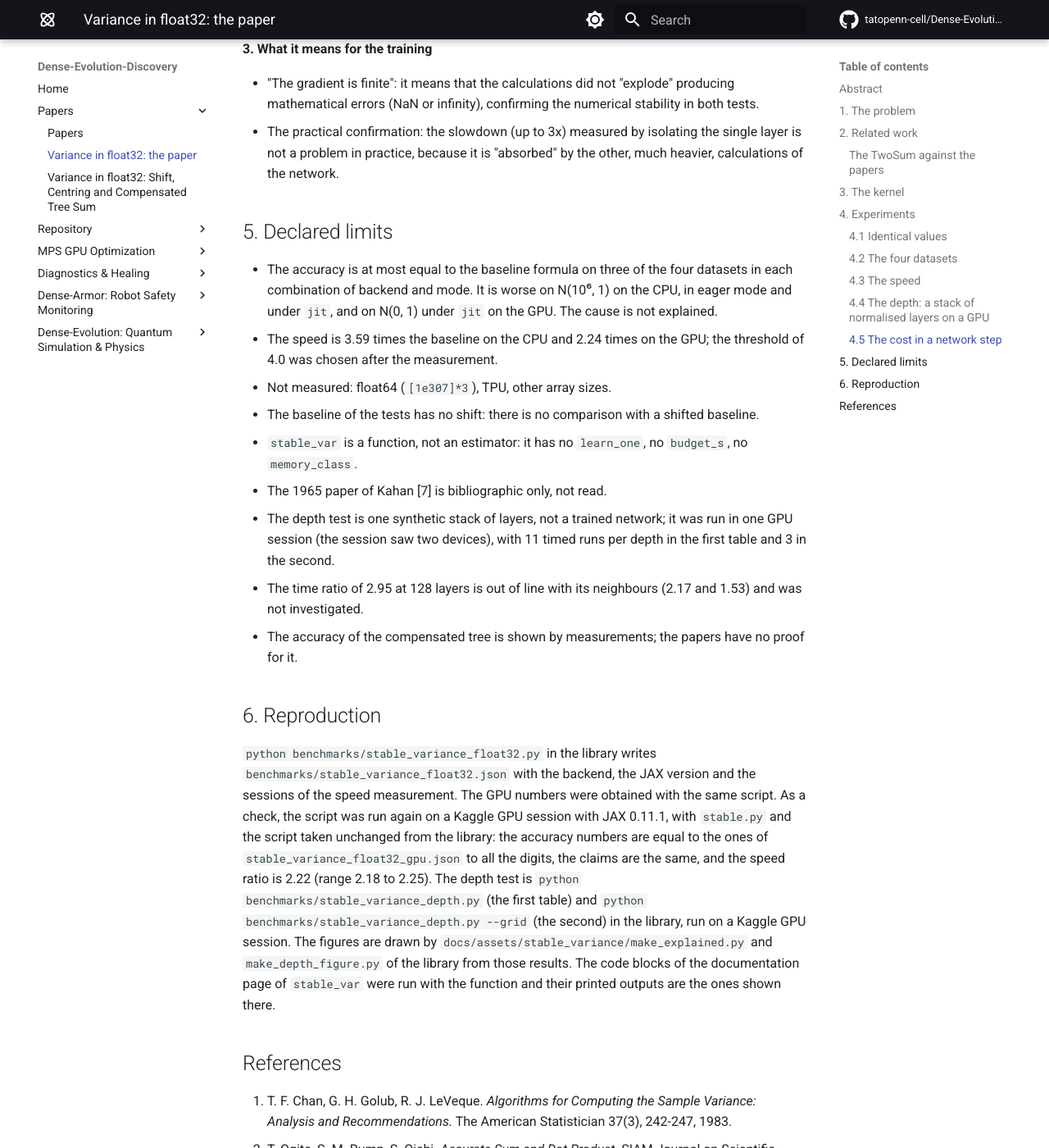
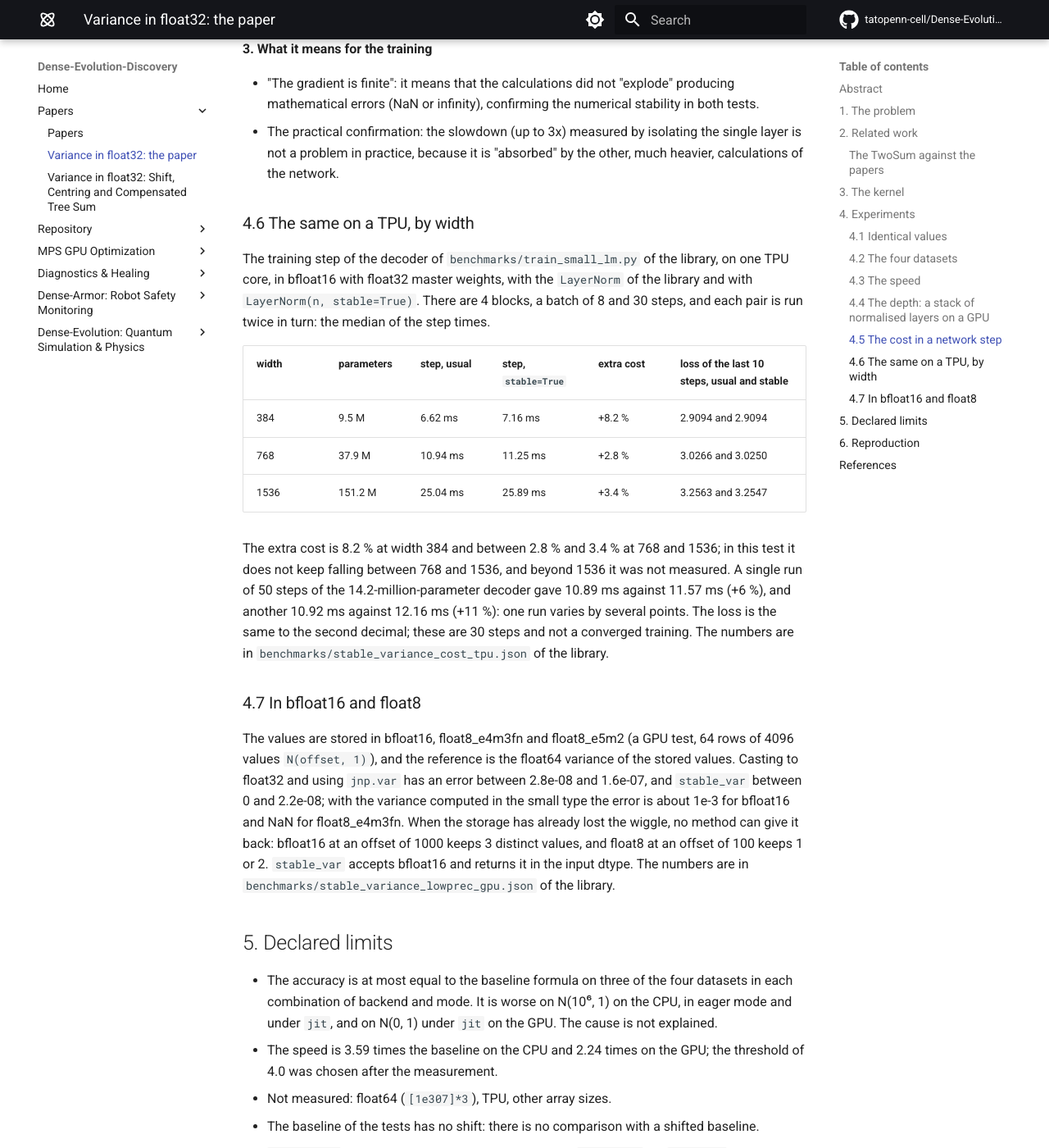
Before and after one commit to tatopenn-cell/Dense-Evolution-Discovery, an MkDocs documentation site: the page built from docs/papers/float32_variance.md, in a window 1280 px wide and 1400 px high, scrolled down 10721 px. Shown: the whole window at 82% size. Built offline with MkDocs 1.6.1 and Material for MkDocs 9.7.7, drawn with Linux system fonts in a browser that asks for light colours; comment, search, counter and statistics services are not loaded; some of the changed text lies outside the part shown.

Commit message:
papers: the cost on a TPU by width and the low precision test

```diff
--- a/docs/papers/float32_variance.md
+++ b/docs/papers/float32_variance.md
@@ -173,6 +173,22 @@ The test simulates a small language model or a block of a neural network with th
 - "The gradient is finite": it means that the calculations did not "explode" producing mathematical errors (NaN or infinity), confirming the numerical stability in both tests.
 - The practical confirmation: the slowdown (up to 3x) measured by isolating the single layer is not a problem in practice, because it is "absorbed" by the other, much heavier, calculations of the network.
 
+### 4.6 The same on a TPU, by width
+
+The training step of the decoder of `benchmarks/train_small_lm.py` of the library, on one TPU core, in bfloat16 with float32 master weights, with the `LayerNorm` of the library and with `LayerNorm(n, stable=True)`. There are 4 blocks, a batch of 8 and 30 steps, and each pair is run twice in turn: the median of the step times.
+
+| width | parameters | step, usual | step, `stable=True` | extra cost | loss of the last 10 steps, usual and stable |
+|---|---|---|---|---|---|
+| 384 | 9.5 M | 6.62 ms | 7.16 ms | +8.2 % | 2.9094 and 2.9094 |
+| 768 | 37.9 M | 10.94 ms | 11.25 ms | +2.8 % | 3.0266 and 3.0250 |
+| 1536 | 151.2 M | 25.04 ms | 25.89 ms | +3.4 % | 3.2563 and 3.2547 |
+
+The extra cost is 8.2 % at width 384 and between 2.8 % and 3.4 % at 768 and 1536; in this test it does not keep falling between 768 and 1536, and beyond 1536 it was not measured. A single run of 50 steps of the 14.2-million-parameter decoder gave 10.89 ms against 11.57 ms (+6 %), and another 10.92 ms against 12.16 ms (+11 %): one run varies by several points. The loss is the same to the second decimal; these are 30 steps and not a converged training. The numbers are in `benchmarks/stable_variance_cost_tpu.json` of the library.
+
+### 4.7 In bfloat16 and float8
+
+The values are stored in bfloat16, float8_e4m3fn and float8_e5m2 (a GPU test, 64 rows of 4096 values `N(offset, 1)`), and the reference is the float64 variance of the stored values. Casting to float32 and using `jnp.var` has an error between 2.8e-08 and 1.6e-07, and `stable_var` between 0 and 2.2e-08; with the variance computed in the small type the error is about 1e-3 for bfloat16 and NaN for float8_e4m3fn. When the storage has already lost the wiggle, no method can give it back: bfloat16 at an offset of 1000 keeps 3 distinct values, and float8 at an offset of 100 keeps 1 or 2. `stable_var` accepts bfloat16 and returns it in the input dtype. The numbers are in `benchmarks/stable_variance_lowprec_gpu.json` of the library.
+
 ## 5. Declared limits
 
 - The accuracy is at most equal to the baseline formula on three of the four datasets in each combination of backend and mode. It is worse on N(10⁶, 1) on the CPU, in eager mode and under `jit`, and on N(0, 1) under `jit` on the GPU. The cause is not explained.
@@ -184,6 +200,7 @@ The test simulates a small language model or a block of a neural network with th
 - The depth test is one synthetic stack of layers, not a trained network; it was run in one GPU session (the session saw two devices), with 11 timed runs per depth in the first table and 3 in the second.
 - The time ratio of 2.95 at 128 layers is out of line with its neighbours (2.17 and 1.53) and was not investigated.
 - The accuracy of the compensated tree is shown by measurements; the papers have no proof for it.
+- The TPU test is one core, 30 steps and one session per width, not a converged training; float8 is only a storage type in the low precision test, because the GPU used has no float8 products.
 
 ## 6. Reproduction
 
```
